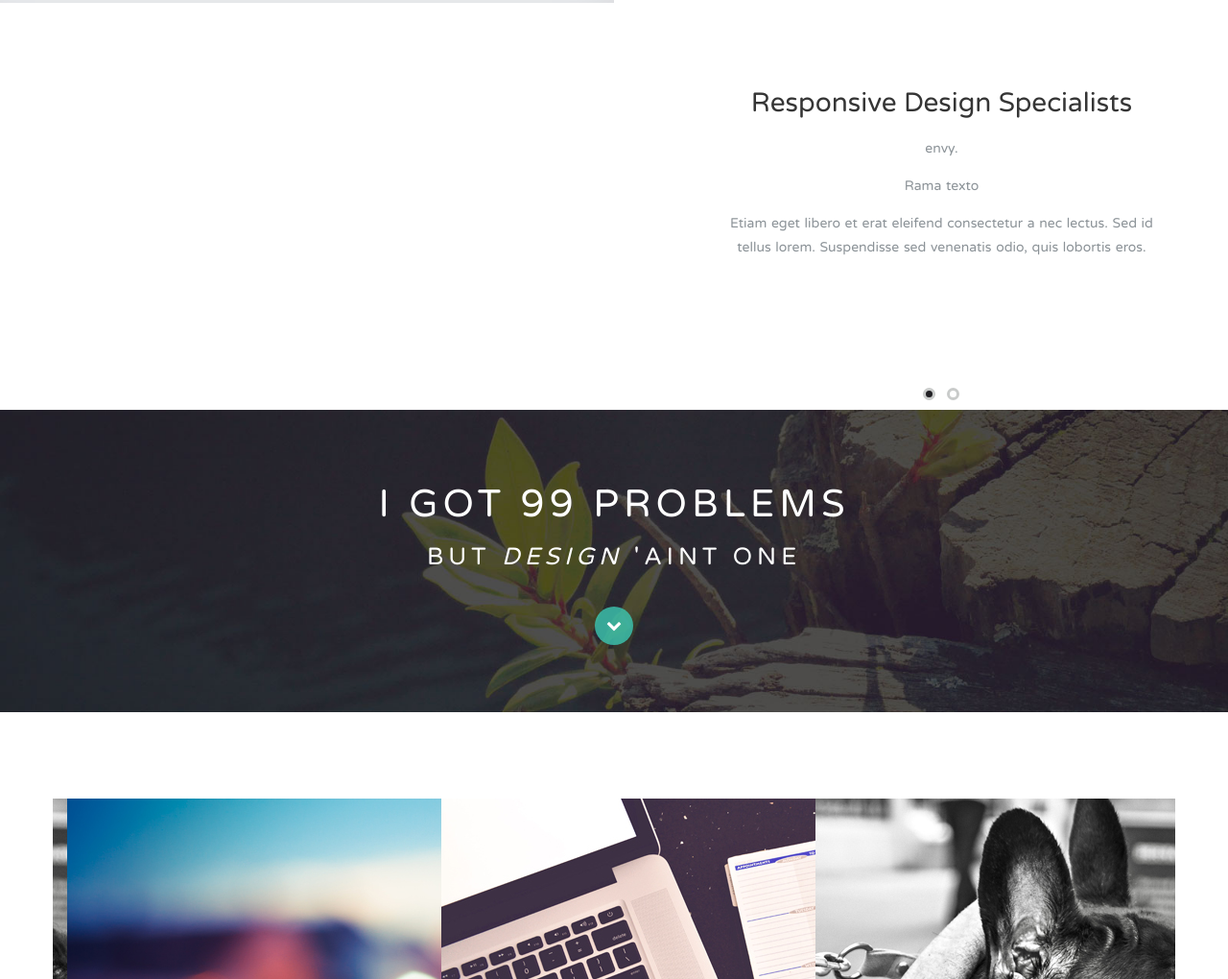
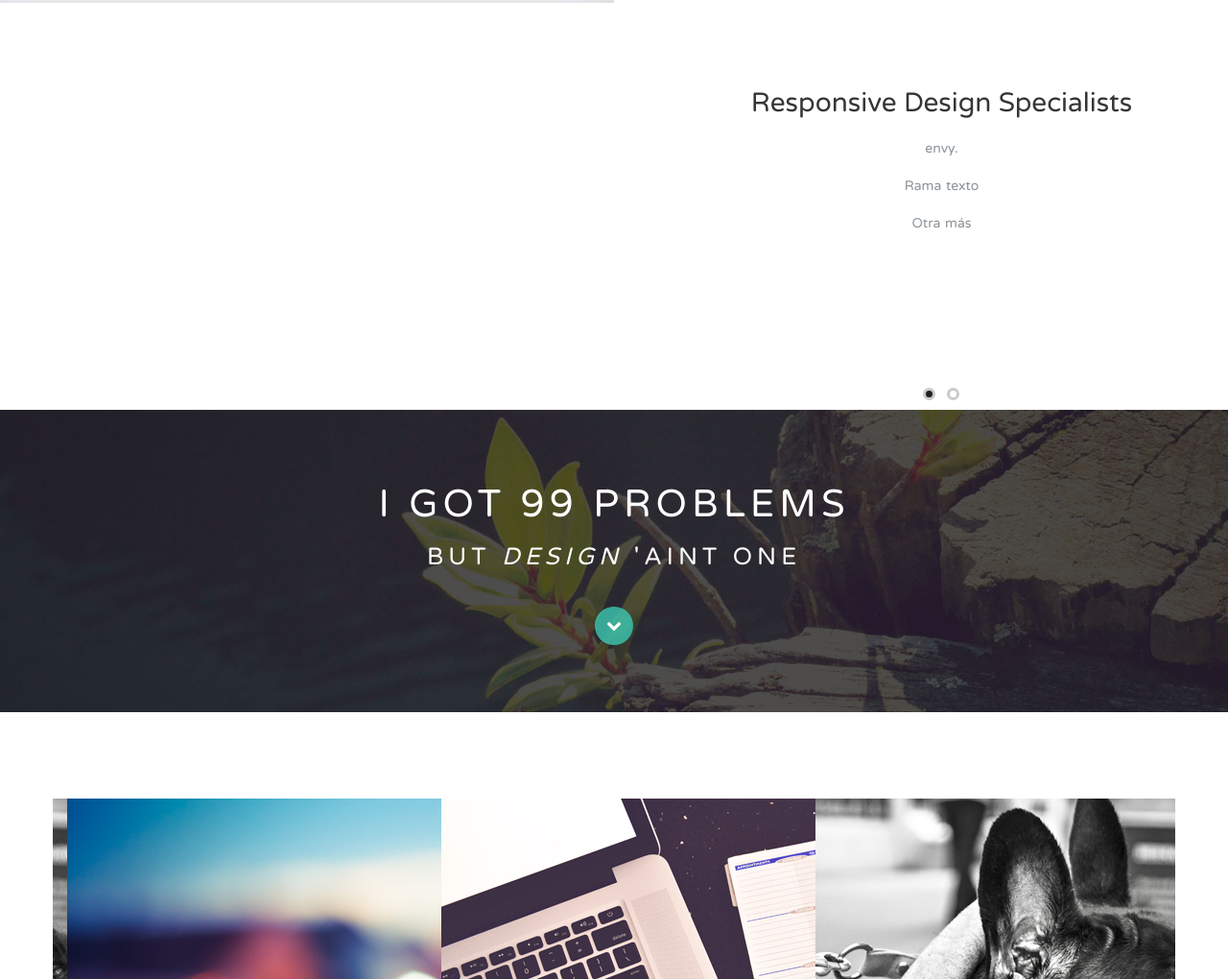
Before and after one commit to roberto0310/Prueba, a plain HTML site: page index.html in a window 1280 px wide. Shown: the part 2574-3594 px from the top of the page at 96% size. Drawn offline with nearby package versions, Linux system fonts and the light colour scheme.

Commit message:
Cambio del otra más x2

```diff
--- a/index.html
+++ b/index.html
@@ -124,7 +124,7 @@
                         <p>envy. </p>
                         <p>
                         Rama texto</p>
-                        <p>Etiam eget libero et erat eleifend consectetur a nec lectus. Sed id tellus lorem. Suspendisse sed venenatis odio, quis lobortis eros.</p>
+                        <p>Otra más</p>
                       </li>
                       <li>
                         <h1 class="arrow">Bootstrap Professionals</h1>
```
